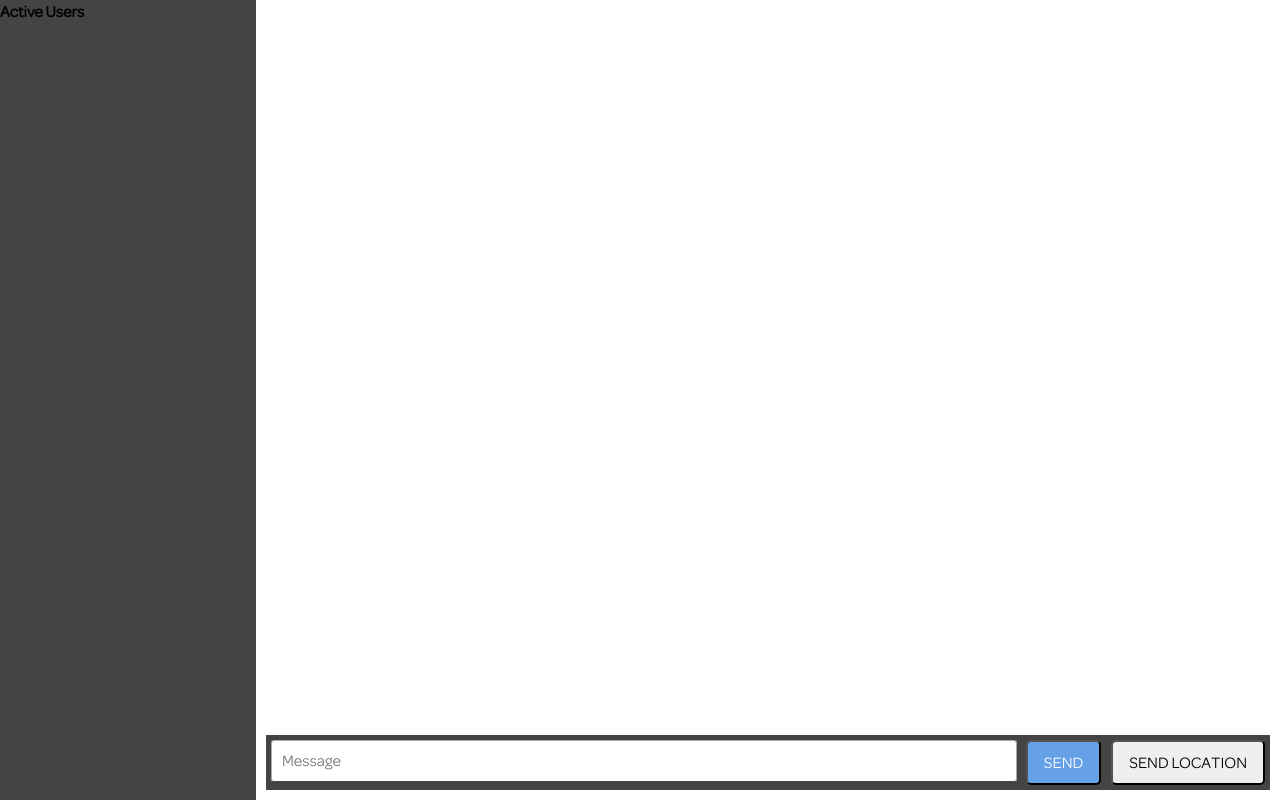
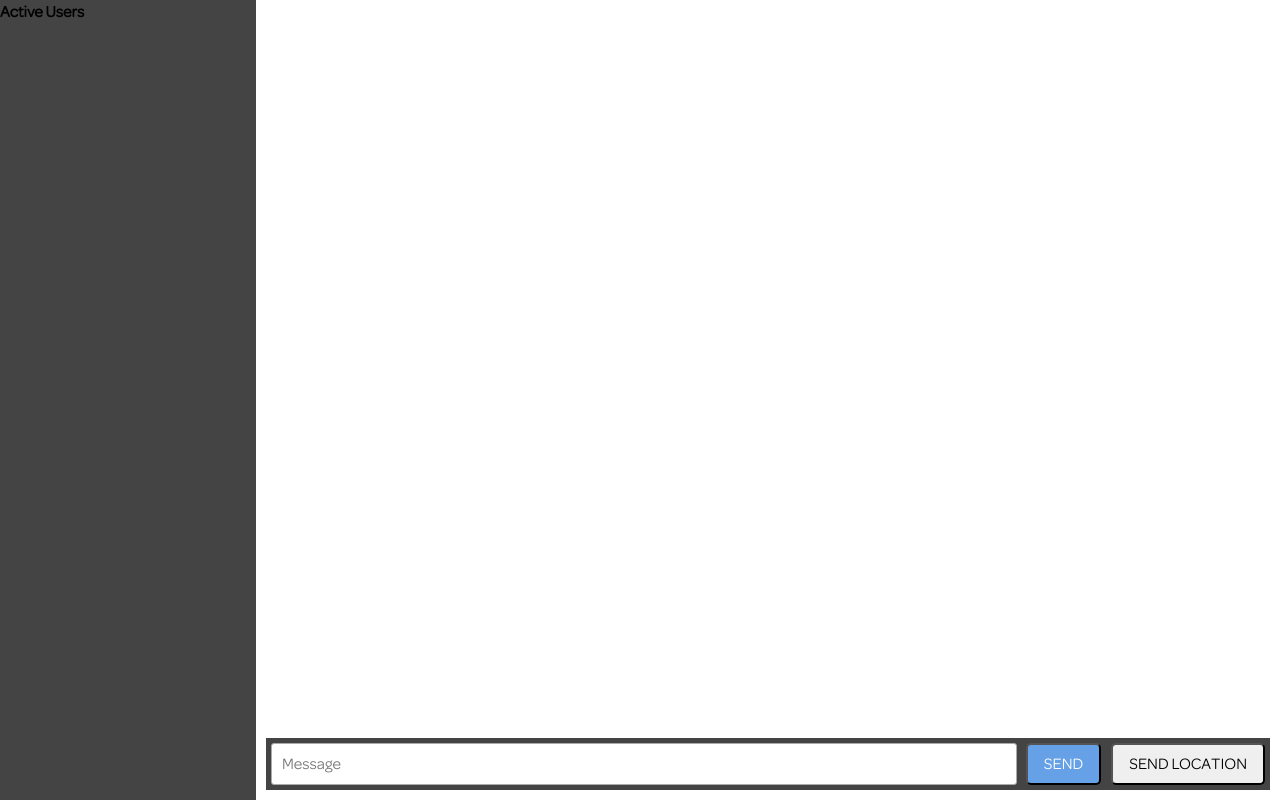
Before and after one commit to akshayr11/node-chat-app, a website: page public/index.html in a window 1280 px wide. Drawn offline with nearby package versions, Linux system fonts and the light colour scheme; no server answers.

Commit message:
changed footer styling

```diff
--- a/public/css/styles.css
+++ b/public/css/styles.css
@@ -57,10 +57,9 @@ ul {
 .btn:link,
 .btn:visited {
 	font-family: 'OmnesRegular', 'Roboto', sans-serif;
-	font-size: 16px;
+	font-size: 1.6rem;
 	text-transform: uppercase;
 	text-decoration: none;
-	height: 4.5rem;
 	padding: 1rem 1.6rem;
 	display: inline-block;
 	border-radius: 0.5rem;
@@ -102,9 +101,7 @@ input[type='email'] {
 	border-radius: 3px;
 	padding: 2rem 1rem;
 	outline: none;
-	height: 2.8rem;
-	margin-bottom: 0;
-	border-bottom: 1px solid;
+	height: 3rem;
 	box-shadow: none;
 	color: #444;
 	background-color: #fff;
@@ -115,7 +112,7 @@ input[type='email'] {
 .chat {
 	display: flex;
 	flex-direction: row;
-	flex-wrap: wrap;
+	flex-wrap: nowrap;
 }
 .chat__sidebar {
 	flex-basis: 20%;
@@ -147,7 +144,7 @@ input {
 	flex-basis: 25%;
 	display: flex;
 	justify-content: flex-end;
-	flex-wrap: wrap;
+	flex-wrap: nowrap;
 }
 
 /* util */
```
